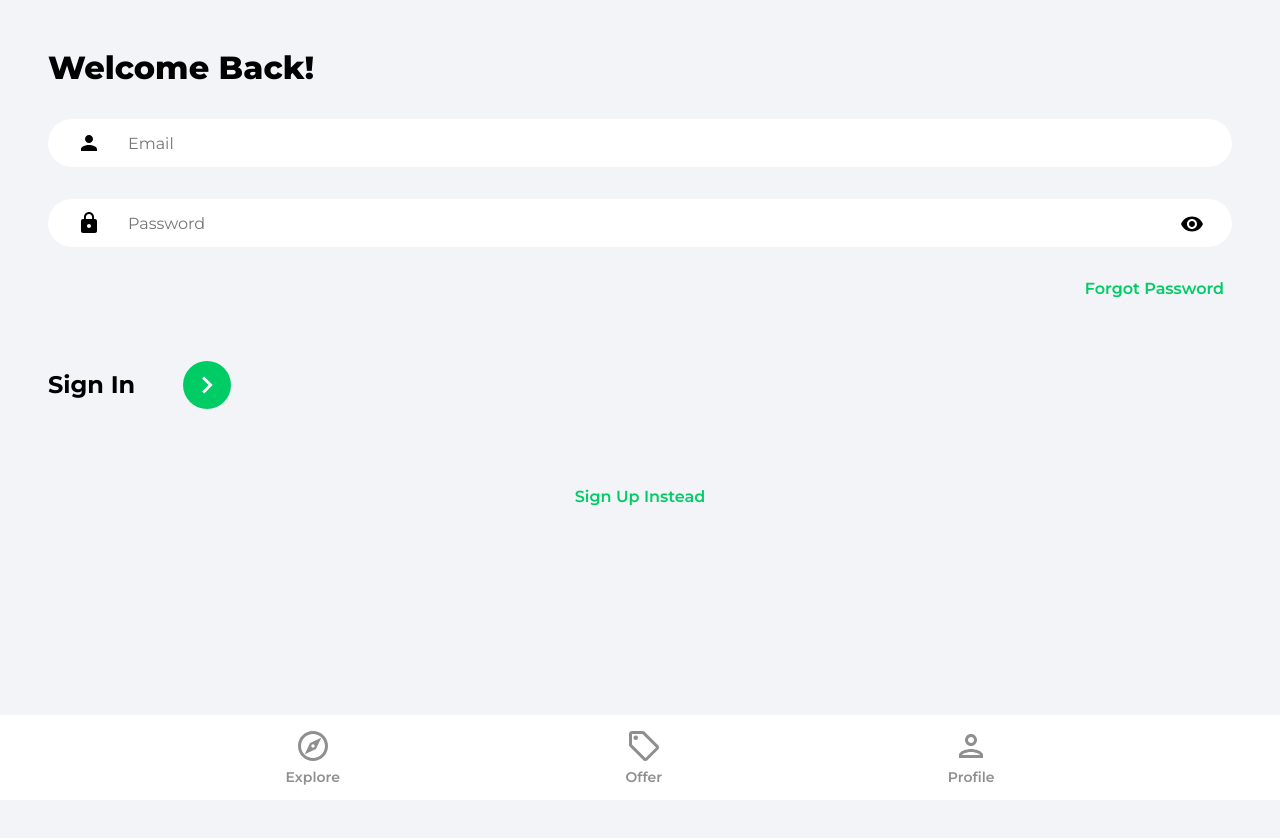
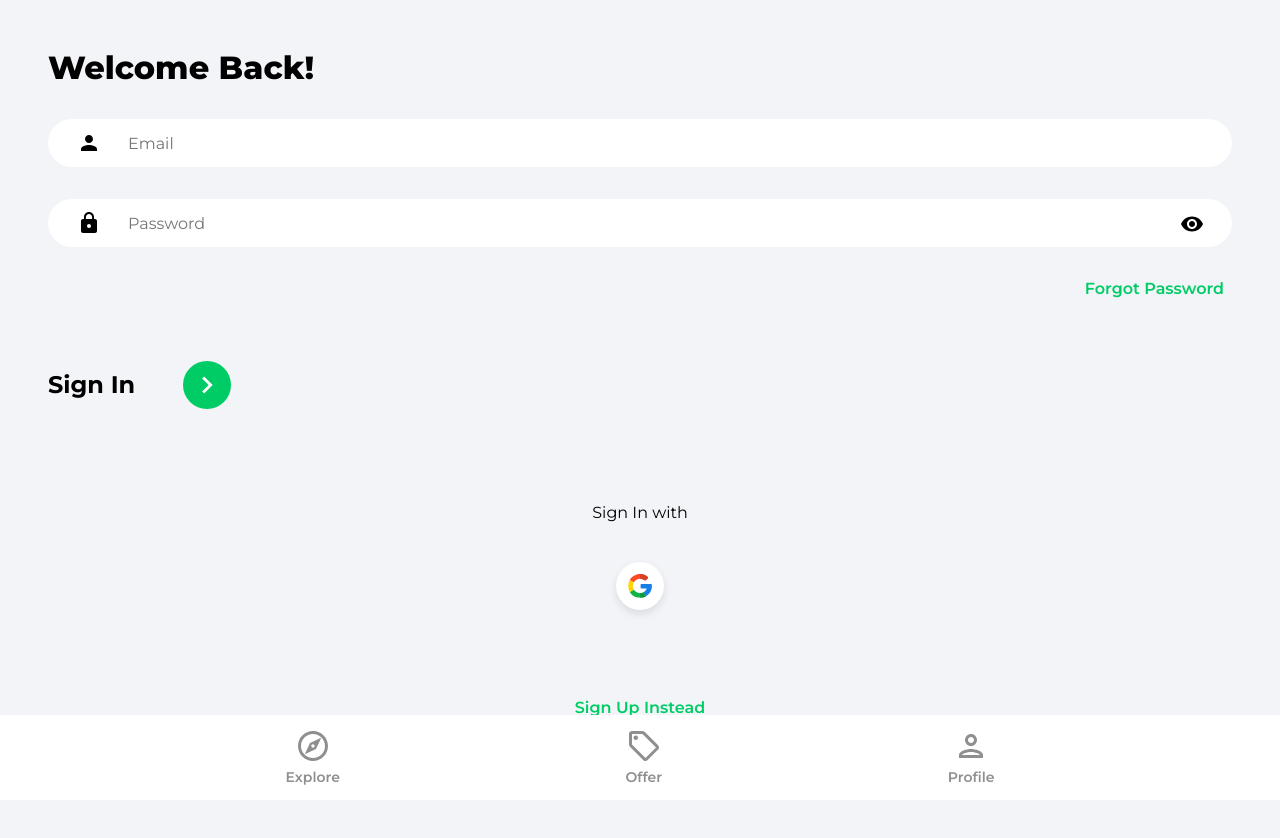
Before and after one commit to AshwiniParaye1/The_Home_Genies, a React (Create React App) app: page /sign-in in a window 1280 px wide. Shown: the top 838 px of the page. Before the commit the page ends 800 px from the top, so only its background shows below. Built offline with nearby package versions, Linux system fonts and the light colour scheme.

Commit message:
google authorization added

```diff
--- /dev/null
+++ b/src/components/OAuth.jsx
@@ -0,0 +1,50 @@
+import React from 'react';
+import { useLocation,useNavigate } from 'react-router-dom';
+import { getAuth, signInWithPopup, GoogleAuthProvider } from 'firebase/auth';
+import { doc, setDoc, getDoc, serverTimestamp } from 'firebase/firestore';
+import { db } from '../firebase.config';
+import { toast } from 'react-toastify';
+import googleIcon from '../assets/svg/googleIcon.svg';
+
+
+function OAuth() {
+
+    const navigate = useNavigate()
+    const location = useLocation()
+
+    const onGoogleClick = async () => {
+        try {
+            const auth = getAuth()
+            const provider = new GoogleAuthProvider()
+            const result = await signInWithPopup(auth, provider)
+            const user = result.user
+
+            //check for user if user already present in db or not
+            const docRef = doc(db, 'users', user.uid)
+            const docSnap = await getDoc(docRef)
+
+            //if user, doesn't exist, create user
+            if(!docSnap.exists()) {
+                await setDoc(doc(db, 'users', user.uid), {
+                    name: user.displayName,
+                    email: user.email,
+                    timestamp: serverTimestamp()
+                })
+            }
+            navigate('/')
+        } catch (error) {
+            toast.error('Could not authorize with Google')
+        }
+    }
+
+  return (
+    <div className='socialLogin'>
+      <p>Sign { location.pathname === '/sign-up' ? 'Up' : "In" } with </p>
+      <button className='socialIconDiv' onClick={onGoogleClick}>
+        <img src={googleIcon} alt='google' className='socialIconImg' />
+      </button>
+    </div>
+  )
+}
+
+export default OAuth
--- a/src/pages/SignIn.jsx
+++ b/src/pages/SignIn.jsx
@@ -5,6 +5,7 @@
 import visibilityIcon from "../assets/svg/visibilityIcon.svg";
 import { getAuth, signInWithEmailAndPassword } from 'firebase/auth';
 import { toast } from 'react-toastify';
+import OAuth from '../components/OAuth';
 
 function SignIn() {
 
@@ -76,6 +77,7 @@
         </form>
 
         {/* google authorization */}
+        <OAuth />
 
         <Link to='/sign-up' className='registerLink' >
           Sign Up Instead
--- a/src/pages/SignUp.jsx
+++ b/src/pages/SignUp.jsx
@@ -7,6 +7,7 @@
 import { db } from '../firebase.config';
 import { setDoc, doc, serverTimestamp } from 'firebase/firestore';
 import { toast } from 'react-toastify';
+import OAuth from '../components/OAuth';
 
 
 
@@ -97,6 +98,7 @@
         </form>
 
         {/* google authorization */}
+        <OAuth />
 
         <Link to='/sign-In' className='registerLink' >
           Sign In Instead
```
